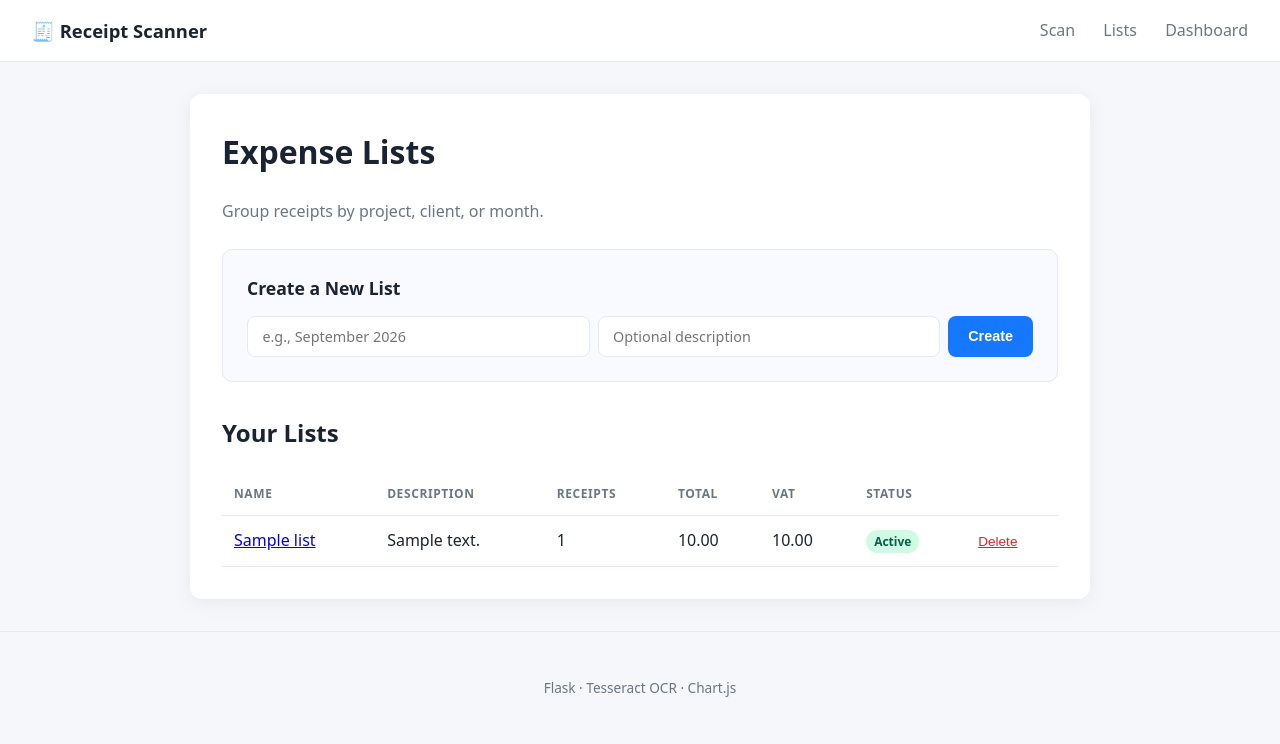
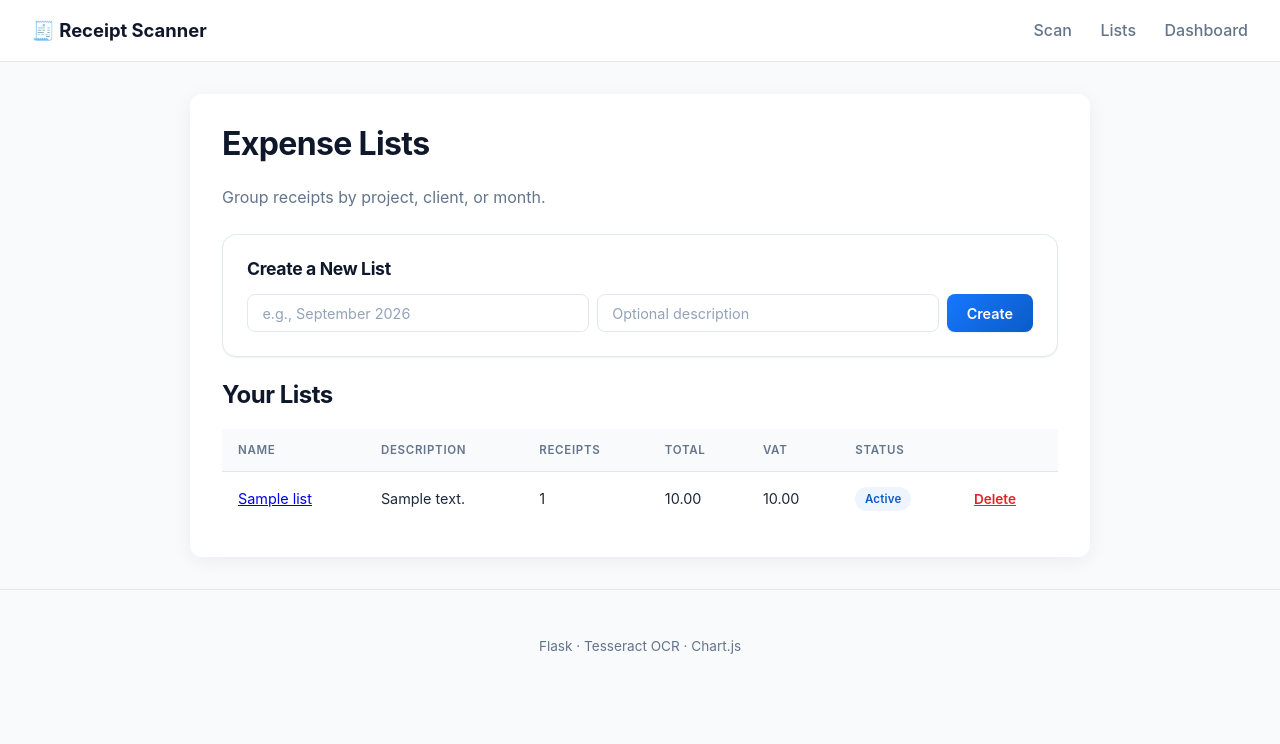
Before and after one commit to Zannii34/receipt-scanner, a Flask app: page /lists in a window 1280 px wide. Shown: the top 744 px of the page. Run offline with Flask 3, Linux system fonts and the light colour scheme; tables that the repository leaves empty hold one stand-in row (values such as "Sample post").

Commit message:
Upgrade styling to professional design system

```diff
--- a/app/static/css/style.css
+++ b/app/static/css/style.css
@@ -428,3 +428,278 @@ th {
 .site-footer a:hover {
   text-decoration: underline;
 }
+
+/* ============================================
+   WK Design System  Professional Polish
+   ============================================ */
+
+/* Typography */
+@import url('https://fonts.googleapis.com/css2?family=Inter:wght@400;500;600;700;800&family=Space+Grotesk:wght@500;600;700&display=swap');
+
+:root {
+  /* Brand colors */
+  --blue: #1677ff;
+  --blue-dark: #0a5cc7;
+  --blue-light: #eef5ff;
+  --green: #22c55e;
+  --green-dark: #16a34a;
+  --red: #ef4444;
+  --amber: #f59e0b;
+
+  /* Neutrals */
+  --ink: #0f172a;
+  --ink-2: #1e293b;
+  --muted: #64748b;
+  --muted-2: #94a3b8;
+  --line: #e2e8f0;
+  --line-2: #cbd5e1;
+  --bg: #f8fafc;
+  --panel: #ffffff;
+
+  /* Effects */
+  --shadow-sm: 0 1px 2px rgba(15,23,42,0.06);
+  --shadow: 0 4px 16px rgba(15,23,42,0.06);
+  --shadow-lg: 0 10px 30px rgba(15,23,42,0.08);
+  --shadow-xl: 0 20px 50px rgba(15,23,42,0.10);
+
+  /* Spacing & radius */
+  --radius: 10px;
+  --radius-lg: 14px;
+  --radius-xl: 20px;
+
+  /* Motion */
+  --ease: cubic-bezier(0.4, 0, 0.2, 1);
+  --duration: 160ms;
+
+  /* Typography */
+  --font-sans: 'Inter', system-ui, -apple-system, 'Segoe UI', sans-serif;
+  --font-display: 'Space Grotesk', 'Inter', system-ui, sans-serif;
+  --font-mono: 'SF Mono', Menlo, Monaco, Consolas, monospace;
+}
+
+/* Smooth resets */
+*, *::before, *::after { box-sizing: border-box; }
+
+html { scroll-behavior: smooth; }
+
+body {
+  font-family: var(--font-sans);
+  color: var(--ink);
+  background: var(--bg);
+  -webkit-font-smoothing: antialiased;
+  -moz-osx-font-smoothing: grayscale;
+  line-height: 1.6;
+}
+
+h1, h2, h3, h4, h5, h6 {
+  font-family: var(--font-display);
+  font-weight: 700;
+  letter-spacing: -0.02em;
+  line-height: 1.15;
+  color: var(--ink);
+  margin-top: 0;
+}
+
+/* Buttons */
+button, .btn {
+  font-family: inherit;
+  font-weight: 600;
+  font-size: 0.9rem;
+  padding: 0.65rem 1.25rem;
+  border-radius: var(--radius);
+  border: 1px solid transparent;
+  cursor: pointer;
+  transition: all var(--duration) var(--ease);
+  display: inline-flex;
+  align-items: center;
+  justify-content: center;
+  gap: 0.5rem;
+  text-decoration: none;
+  white-space: nowrap;
+}
+
+.btn-primary, .primary {
+  background: linear-gradient(135deg, var(--blue), var(--blue-dark));
+  color: #fff;
+  box-shadow: var(--shadow-sm);
+}
+
+.btn-primary:hover, .primary:hover {
+  transform: translateY(-1px);
+  box-shadow: 0 6px 16px rgba(22,119,255,0.32);
+}
+
+.btn-primary:active, .primary:active {
+  transform: translateY(0);
+}
+
+.btn-secondary, .secondary {
+  background: #fff;
+  color: var(--ink);
+  border-color: var(--line);
+}
+
+.btn-secondary:hover, .secondary:hover {
+  background: var(--blue-light);
+  border-color: var(--blue);
+  color: var(--blue-dark);
+}
+
+/* Inputs */
+input, textarea, select {
+  font-family: inherit;
+  font-size: 0.95rem;
+  padding: 0.65rem 0.9rem;
+  border: 1px solid var(--line);
+  border-radius: var(--radius);
+  background: #fff;
+  color: var(--ink);
+  transition: all var(--duration) var(--ease);
+  width: 100%;
+  max-width: 100%;
+}
+
+input:hover, textarea:hover, select:hover {
+  border-color: var(--line-2);
+}
+
+input:focus, textarea:focus, select:focus {
+  outline: none;
+  border-color: var(--blue);
+  box-shadow: 0 0 0 4px rgba(22,119,255,0.12);
+}
+
+input::placeholder, textarea::placeholder {
+  color: var(--muted-2);
+}
+
+/* Tables */
+table {
+  width: 100%;
+  border-collapse: separate;
+  border-spacing: 0;
+  font-size: 0.9rem;
+}
+
+th {
+  background: #f8fafc;
+  color: var(--muted);
+  font-weight: 600;
+  font-size: 0.72rem;
+  text-transform: uppercase;
+  letter-spacing: 0.06em;
+  padding: 0.75rem 1rem;
+  text-align: left;
+  border-bottom: 1px solid var(--line);
+}
+
+td {
+  padding: 0.85rem 1rem;
+  border-bottom: 1px solid var(--line);
+  color: var(--ink-2);
+}
+
+tbody tr {
+  transition: background var(--duration) var(--ease);
+}
+
+tbody tr:hover {
+  background: #f8fafc;
+}
+
+tbody tr:last-child td {
+  border-bottom: none;
+}
+
+/* Cards */
+.card, .panel, .stat-card, .chart-card {
+  background: var(--panel);
+  border: 1px solid var(--line);
+  border-radius: var(--radius-lg);
+  box-shadow: var(--shadow-sm);
+  transition: all var(--duration) var(--ease);
+}
+
+.card:hover {
+  box-shadow: var(--shadow);
+  border-color: var(--line-2);
+}
+
+/* Empty states */
+.empty-state {
+  text-align: center;
+  padding: 3rem 1.5rem;
+  color: var(--muted);
+}
+
+.empty-state-icon {
+  font-size: 3rem;
+  margin-bottom: 1rem;
+  display: block;
+  opacity: 0.6;
+}
+
+.empty-state h3 {
+  font-size: 1.15rem;
+  margin-bottom: 0.5rem;
+  color: var(--ink);
+}
+
+.empty-state p {
+  margin: 0 0 1.25rem;
+  font-size: 0.9rem;
+}
+
+/* Loading spinner */
+.spinner {
+  display: inline-block;
+  width: 20px;
+  height: 20px;
+  border: 2.5px solid var(--line);
+  border-top-color: var(--blue);
+  border-radius: 50%;
+  animation: spin 0.7s linear infinite;
+}
+
+@keyframes spin {
+  to { transform: rotate(360deg); }
+}
+
+/* Badges */
+.badge {
+  display: inline-flex;
+  align-items: center;
+  padding: 0.2rem 0.6rem;
+  font-size: 0.72rem;
+  font-weight: 600;
+  border-radius: 999px;
+  background: var(--blue-light);
+  color: var(--blue-dark);
+  letter-spacing: 0.02em;
+}
+
+.badge-success { background: #dcfce7; color: var(--green-dark); }
+.badge-warning { background: #fef3c7; color: #92400e; }
+.badge-danger { background: #fee2e2; color: #991b1b; }
+
+/* Focus visibility for a11y */
+:focus-visible {
+  outline: 2px solid var(--blue);
+  outline-offset: 2px;
+}
+
+/* Selection */
+::selection {
+  background: rgba(22,119,255,0.15);
+  color: var(--ink);
+}
+
+/* Scrollbar */
+::-webkit-scrollbar { width: 10px; height: 10px; }
+::-webkit-scrollbar-track { background: transparent; }
+::-webkit-scrollbar-thumb {
+  background: var(--line-2);
+  border-radius: 999px;
+  border: 2px solid var(--bg);
+}
+::-webkit-scrollbar-thumb:hover { background: var(--muted-2); }
```
